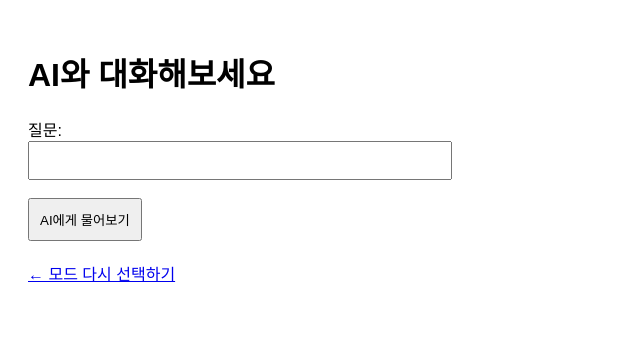
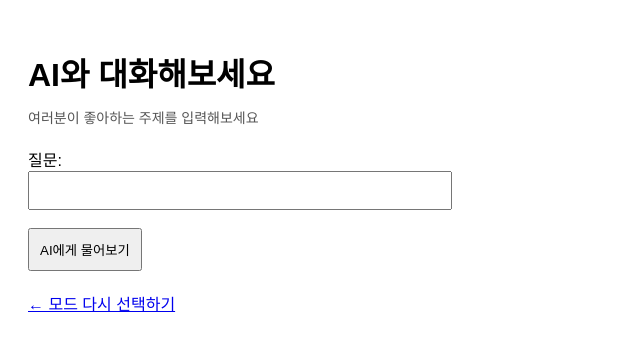
Before and after one commit to sujin0815/tamgu, a Flask app: page /chat in a window 1280 px wide. Shown: the top 351 px of the page, without its empty margins (0-640 px from the left). Run offline with Flask 3, Linux system fonts and the light colour scheme; the visitor is signed in with stand-in values (Sample User, id 1).

Commit message:
부제목 추가

```diff
--- a/templates/index.html
+++ b/templates/index.html
@@ -28,6 +28,9 @@
 </head>
 <body>
     <h1>AI와 대화해보세요</h1>
+    <p style="font-size: 14px; color: #555; margin-top: -10px; margin-bottom: 20px;">
+        여러분이 좋아하는 주제를 입력해보세요
+    </p>
 
     <form method="POST">
         <label for="user_input">질문:</label><br>
```
